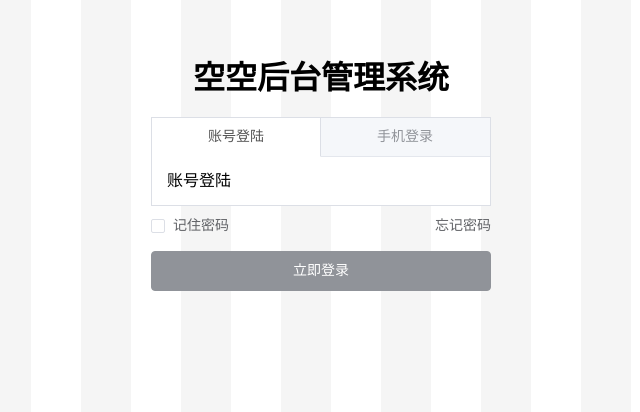
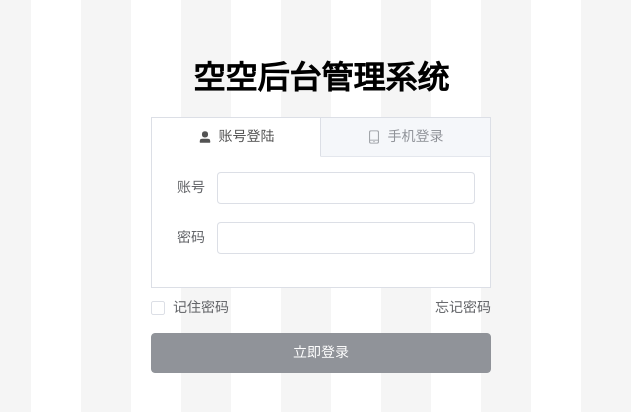
Before and after one commit to QiaQiadiao/kong-admin, a Vue app: page /#/login in a window 1280 px wide. Shown: the part 170-582 px from the top of the page, without its empty margins (319-959 px from the left). Built offline with nearby package versions, Linux system fonts and the light colour scheme.

Commit message:
登录页-ElementPlus图标引入-Pane基本搭建

```diff
--- /dev/null
+++ b/src/views/login/components/AccountPannel.vue
@@ -0,0 +1,19 @@
+<template>
+  <el-form label-width="50px" style="max-width: 600px" :label-position="labelPosition">
+    <el-form-item label="账号">
+      <el-input />
+    </el-form-item>
+    <el-form-item label="密码">
+      <el-input show-password />
+    </el-form-item>
+  </el-form>
+</template>
+
+<script setup lang="ts">
+import { ref } from 'vue'
+import type { FormProps } from 'element-plus'
+
+const labelPosition = ref<FormProps['labelPosition']>('right')
+</script>
+
+<style scoped lang="less"></style>
--- a/src/views/login/components/LoginPannel.vue
+++ b/src/views/login/components/LoginPannel.vue
@@ -4,9 +4,19 @@
     <h1 class="title">空空后台管理系统</h1>
     <!-- 切换登录方式 -->
     <div class="tab">
-      <el-tabs type="border-card" stretch>
-        <el-tab-pane label="账号登陆">账号登陆</el-tab-pane>
-        <el-tab-pane label="手机登录">手机登录</el-tab-pane>
+      <el-tabs type="border-card" stretch v-model="activeName">
+        <el-tab-pane label="账号登陆" name="account">
+          <template #label>
+            <el-icon><UserFilled /></el-icon>&nbsp; 账号登陆
+          </template>
+          <AccountPannel></AccountPannel>
+        </el-tab-pane>
+        <el-tab-pane label="手机登录" name="phone">
+          <template #label>
+            <el-icon><Iphone /></el-icon>&nbsp; 手机登录
+          </template>
+          <PhonePannel></PhonePannel>
+        </el-tab-pane>
       </el-tabs>
     </div>
     <!-- 尾部保存密码及按钮 -->
@@ -14,14 +24,19 @@
       <el-checkbox v-model="isKeep" label="记住密码" size="large" />
       <el-link target="_blank">忘记密码</el-link>
     </div>
-    <el-button class="btn" type="info" size="large">立即登录</el-button>
+    <el-button class="btn" type="info" size="large" @click="handleBtnClick">立即登录</el-button>
   </div>
 </template>
 
 <script setup lang="ts">
 import { ref } from 'vue'
-
+import PhonePannel from './PhonePannel.vue'
+import AccountPannel from './AccountPannel.vue'
+const activeName = ref('account')
 const isKeep = ref(false)
+const handleBtnClick = () => {
+  console.log(activeName.value)
+}
 </script>
 
 <style scoped lang="less">
--- /dev/null
+++ b/src/views/login/components/PhonePannel.vue
@@ -0,0 +1,11 @@
+<template>
+  <el-form label-width="auto" style="max-width: 600px">
+    <el-form-item label="Activity name">
+      <el-input />
+    </el-form-item>
+  </el-form>
+</template>
+
+<script setup lang="ts"></script>
+
+<style scoped lang="less"></style>
```
Also changed, not shown: components.d.ts (+12 -0 lines).
